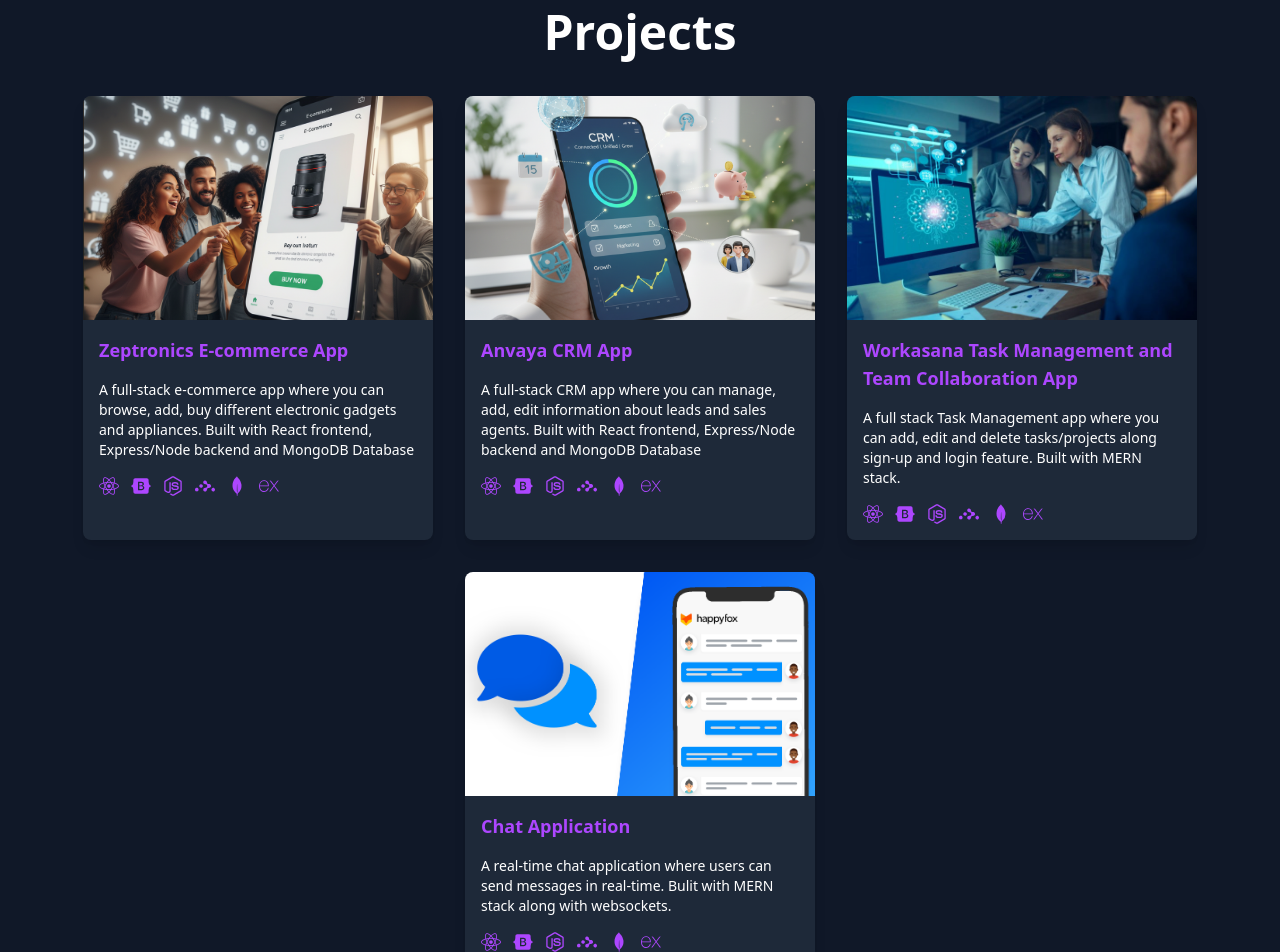
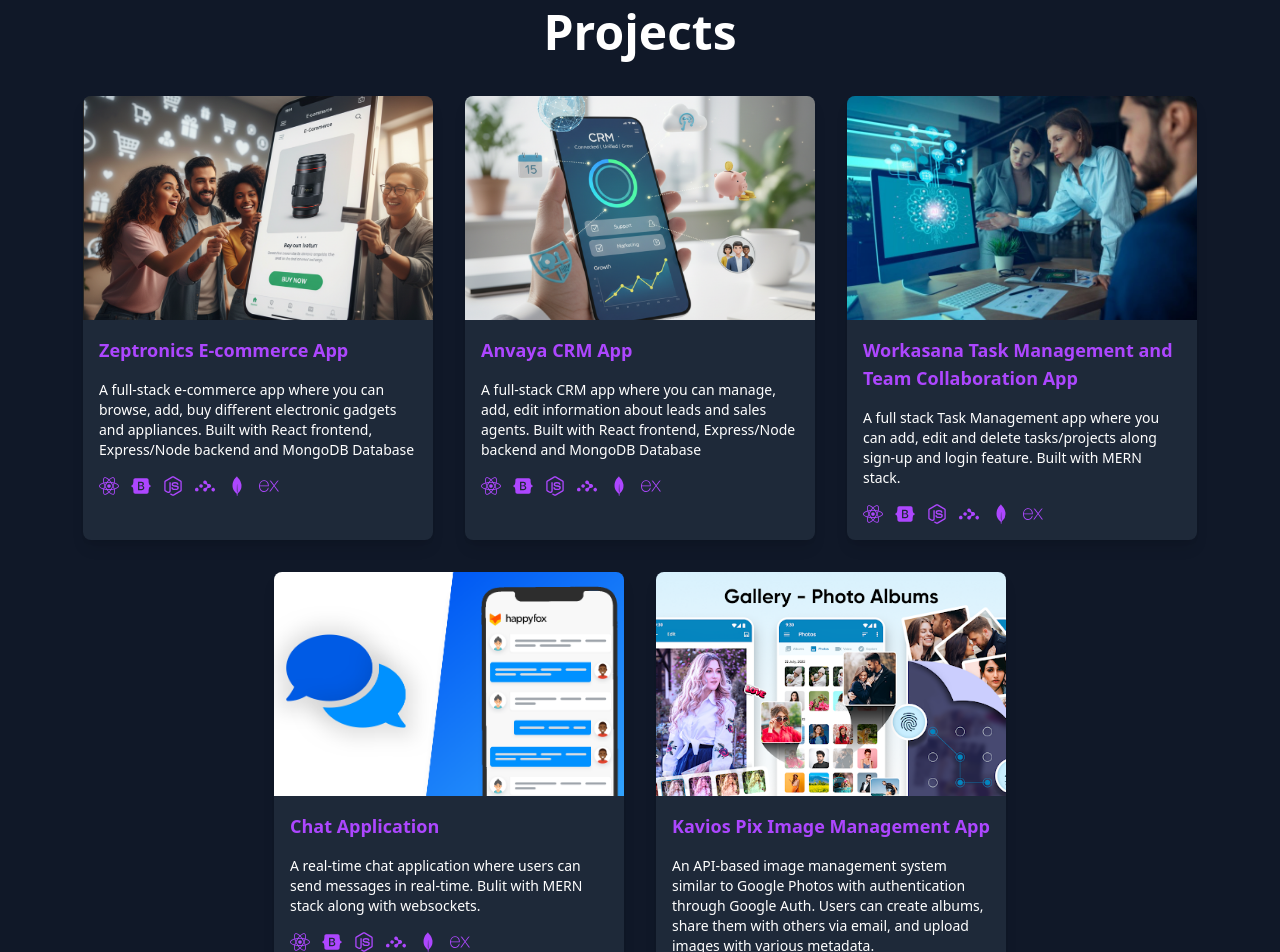
Before and after one commit to FiguringToCode/portfolio, a React (Vite) app: page /project in a window 1280 px wide. Shown: the top 952 px of the page. Built offline with nearby package versions, Linux system fonts and the light colour scheme.

Commit message:
added image app

```diff
--- a/src/components/Project.jsx
+++ b/src/components/Project.jsx
@@ -26,6 +26,12 @@
       img: "/in-app-chat-blog-cover-image.png",
       link: "https://chat-app-frontend-six-lac.vercel.app/",
       description: "A real-time chat application where users can send messages in real-time. Bulit with MERN stack along with websockets."
+    },
+    {
+      name: 'Kavios Pix Image Management App',
+      img: "/kavios-pixs-img.webp",
+      link: "https://kavios-pix-client.vercel.app/",
+      description: "An API-based image management system similar to Google Photos with authentication through Google Auth. Users can create albums, share them with others via email, and upload images with various metadata. "
     }
   ];
 
```
Also changed, not shown: public/kavios-pixs-img.webp (added).
